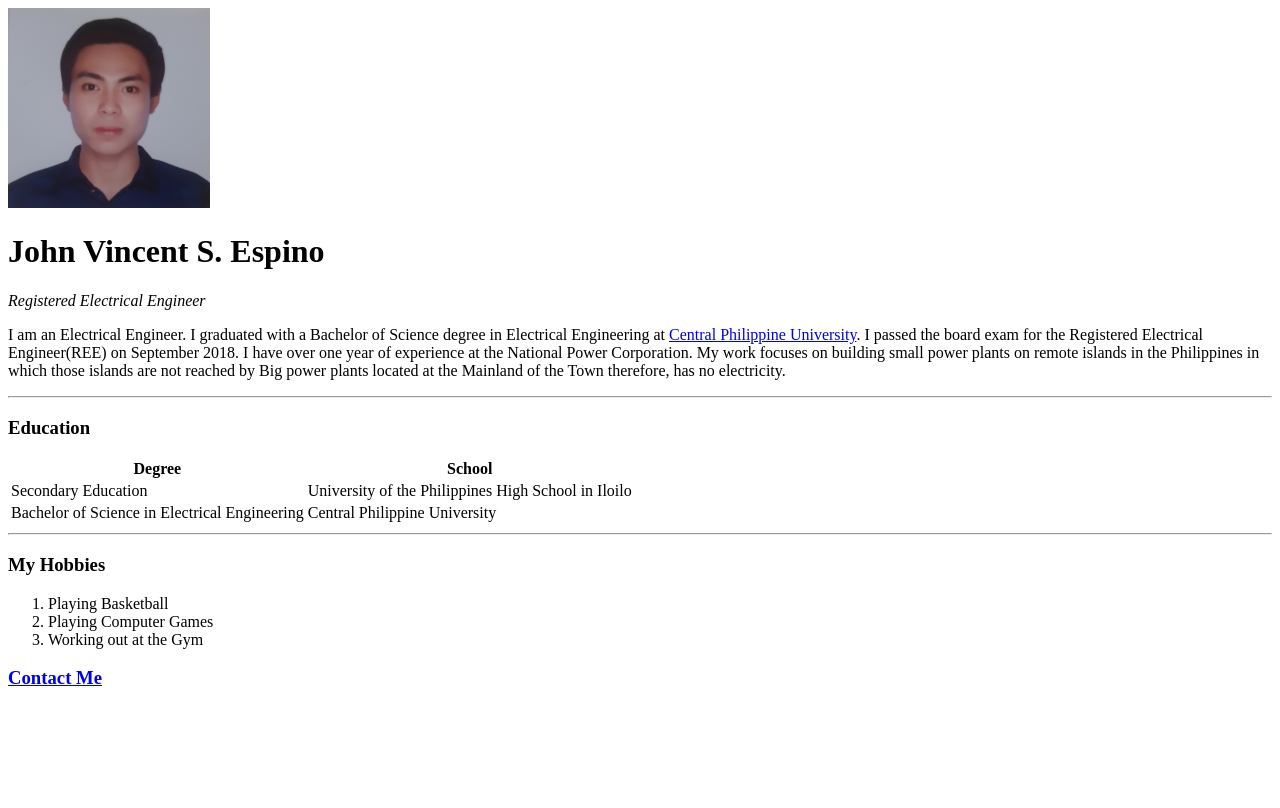
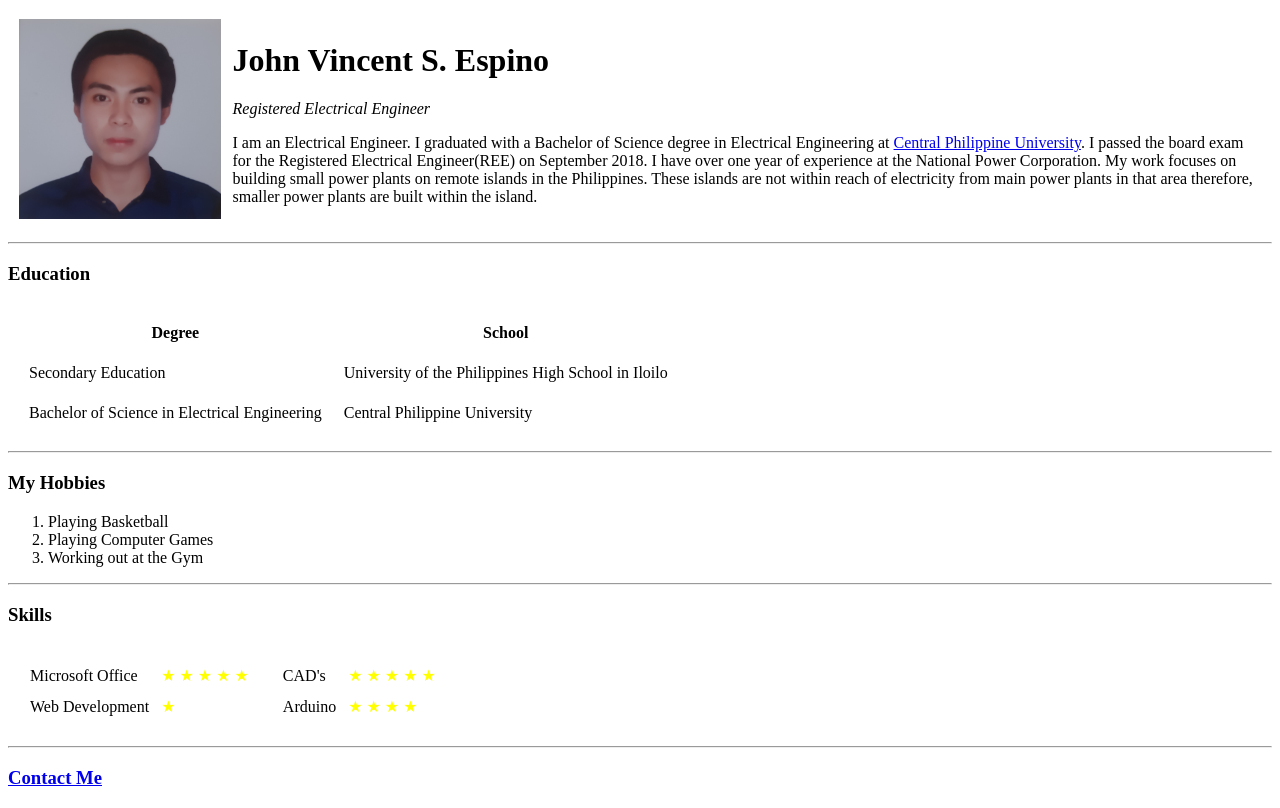
Before and after one commit to VinceEspino/cv, a plain HTML site: page index.html in a window 1280 px wide. Drawn offline with Linux system fonts and the light colour scheme.

Commit message:
Add files via upload

```diff
--- a/index.html
+++ b/index.html
@@ -5,7 +5,10 @@
         <title>Vince's Personal Site</title>
     </head>
     <body>
-        <img src="vince espino.jpg" max height="200px" alt="vince espino profile picture">
+        <table cellspacing="10">
+            <tr>
+                <td><img src="vince espino.jpg" max height="200px" alt="vince espino profile picture"></td>
+                <td>
                     <h1>John Vincent S. Espino</h1>
                     <p><em>Registered Electrical Engineer</em></p>
                     <p>
@@ -13,12 +16,15 @@
                         I graduated with a Bachelor of Science degree in Electrical Engineering at <a href="https://cpu.edu.ph/"> Central Philippine University</a>.
                         I passed the board exam for the Registered Electrical Engineer(REE) on September 2018.
                         I have over one year of experience at the National Power Corporation.
-        My work focuses on building small power plants on remote islands in the Philippines in which
-        those islands are not reached by Big power plants located at the Mainland of the Town therefore, has no electricity.
+                        My work focuses on building small power plants on remote islands in the Philippines.
+                        These islands are not within reach of electricity from main power plants in that area therefore, smaller power plants are built within the island.
                     </p>
+                </td>
+            </tr>
+        </table>
         <hr>
         <h3>Education</h3>
-        <table>
+        <table cellspacing="20">
             <thead>
                 <th>Degree</th>
                 <th>School</th>
@@ -42,6 +48,36 @@
             <li>Playing Computer Games</li>
             <li>Working out at the Gym</li>
         </ol>
+        <hr>
+        <h3>Skills</h3>
+        <table cellspacing="10">
+                <tr>
+                    <td>
+                        <table cellspacing="10">
+                            <tr>
+                                <td>Microsoft Office</td>
+                                <td><font color="yellow">&#9733; &#9733; &#9733; &#9733; &#9733;</font></td>
+                            </tr>
+                            <tr>
+                                <td>Web Development</td>
+                                <td><font color="yellow">&#9733;</font></td>
+                            </tr>
+                        </table>
+                    </td>
+                    <td>
+                        <table cellspacing="10">
+                            <tr>
+                                <td>CAD's</td>
+                                <td><font color="yellow">&#9733; &#9733; &#9733; &#9733; &#9733;</font></td>
+                            </tr>
+                            <tr>
+                                <td>Arduino</td>
+                                <td><font color="yellow">&#9733; &#9733; &#9733; &#9733;</font></td>
+                            </tr>
+                        </table>
+                    </td>
+        </table>
+        <hr>
         <h3><a href="Contact Me.html">Contact Me</a></h3>
     </body>
 </html>
```
Lines whose indentation alone changed are shown as unchanged.
